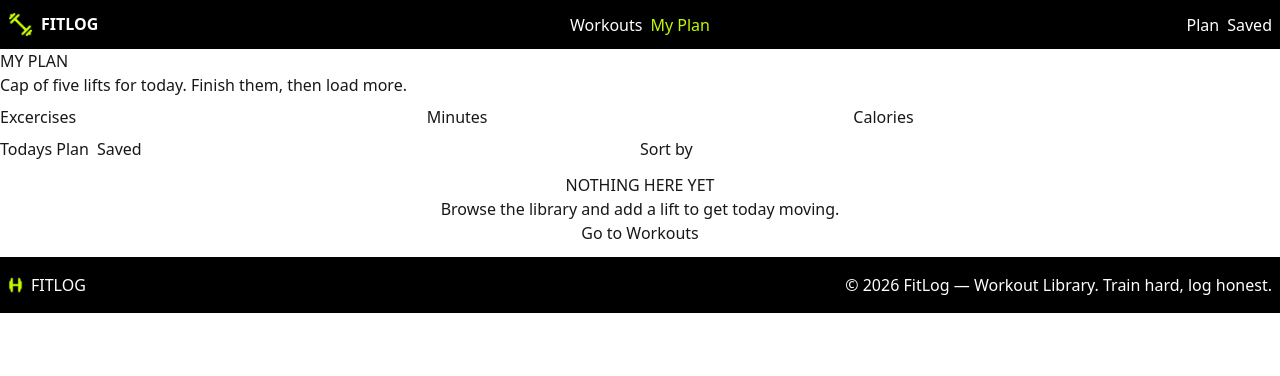
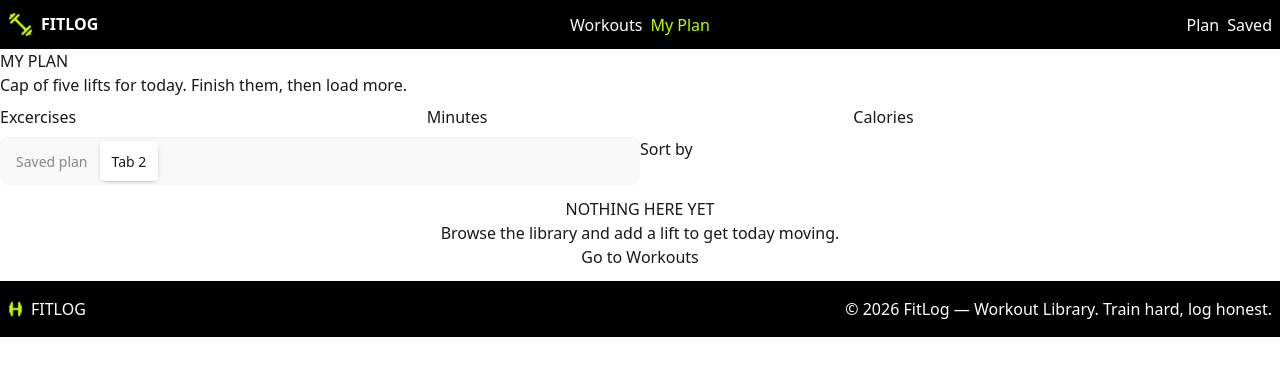
Before and after one commit to litonraha591-hub/fit-log-app, a Next.js app: page /my-plan in a window 1280 px wide. Shown: the top 376 px of the page. Built offline with nearby package versions, Linux system fonts and the light colour scheme.

Commit message:
Add data in todays plan page by context api

```diff
--- /dev/null
+++ b/src/app/components/Button/AddToTodaysPlan.tsx
@@ -0,0 +1,22 @@
+'use client'
+
+import { WorkContext } from '@/context/WorkContext';
+import { IWorkout } from '@/types/workout.types';
+import React, { useContext } from 'react';
+
+const AddToTodaysPlan = ({workout}:{workout:IWorkout}) => {
+    const {savedWorkout, setSavedWorkout} = useContext(WorkContext)
+
+
+    const handleAddToTodaysPlan=(()=>{
+setSavedWorkout([...savedWorkout, workout])
+console.log(savedWorkout, setSavedWorkout, "data");
+    })
+    return (
+        <div>
+              <button className="btn btn-primary" onClick={()=>handleAddToTodaysPlan()}>Add to today`s plan</button>
+        </div>
+    );
+};
+
+export default AddToTodaysPlan;
--- /dev/null
+++ b/src/app/components/Button/SavedForLater.tsx
@@ -0,0 +1,13 @@
+'use client'
+
+import React from 'react';
+
+const SavedForLater = () => {
+    return (
+        <div>
+              <button className="btn btn-success">Saved For Later</button>
+        </div>
+    );
+};
+
+export default SavedForLater;
--- a/src/app/layout.tsx
+++ b/src/app/layout.tsx
@@ -4,6 +4,7 @@ import "./globals.css";
 import Navbar from "./components/Navbar";
 import FooterPage from "./components/FooterPage";
 import WorkoutLibrary from "./workout-library/page";
+import WorkProvider from "@/context/WorkContext";
 
 const geistSans = Geist({
   variable: "--font-geist-sans",
@@ -33,10 +34,13 @@ export default function RootLayout({ children }: LayoutProps<"/">) {
       className={`${geistSans.variable} ${oswald.variable}  ${geistMono.variable} h-full antialiased`}
     >
       <body className="min-h-full flex flex-col">
+        <WorkProvider>
+
         <Navbar></Navbar>
 
         {children}
         <FooterPage></FooterPage>
+        </WorkProvider>
 
       </body>
     </html>
--- a/src/app/my-plan/page.tsx
+++ b/src/app/my-plan/page.tsx
@@ -1,7 +1,14 @@
+"use client";
+import { WorkContext } from "@/context/WorkContext";
+import { IWorkout } from "@/types/workout.types";
+import { discoverValidationDepths } from "next/dist/server/app-render/instant-validation/instant-validation";
+import Image from "next/image";
 import Link from "next/link";
-import React from "react";
+import React, { useContext } from "react";
+import SavedTodaysPlan from "../shared/SavedTodaysPlan";
 
 const MyPlanPage = () => {
+  const { savedWorkout } = useContext(WorkContext);
   return (
     <div className="space-y-2">
       <div>
@@ -14,16 +21,29 @@ const MyPlanPage = () => {
         <p>Calories</p>
       </div>
       <div className="grid grid-cols-2 justify-between">
-        <div className="flex gap-2" >
-          <p>Todays Plan</p>
-          <p>Saved</p>
+        <div role="tablist" className="tabs tabs-box">
+          <a role="tab" className="tab">
+            Saved plan
+          </a>
+          <a role="tab" className="tab tab-active">
+            Tab 2
+          </a>
         </div>
         <p>Sort by</p>
       </div>
       <div className="text-center m-3">
-        <h1>NOTHING HERE YET</h1>
-        <p>Browse the library and add a lift to get today moving.</p>
-        <Link href='/workout-details'>Go to Workouts</Link>
+        {savedWorkout.length > 0 ? (
+          savedWorkout.map((workout: IWorkout) => {
+            return <SavedTodaysPlan key={workout.id} workout={workout}></SavedTodaysPlan>
+          })
+        ) : (
+          <div>
+            <h1>NOTHING HERE YET</h1>
+            <p>Browse the library and add a lift to get today moving.</p>
+          </div>
+        )}
+
+        <Link href="/workout-details">Go to Workouts</Link>
       </div>
     </div>
   );
--- a/src/app/workout-details/[Id]/page.tsx
+++ b/src/app/workout-details/[Id]/page.tsx
@@ -1,4 +1,6 @@
 
+import AddToTodaysPlan from "@/app/components/Button/AddToTodaysPlan";
+import SavedForLater from "@/app/components/Button/SavedForLater";
 import { IWorkout } from "@/types/workout.types";
 import Image from "next/image";
 import React from "react";
@@ -74,8 +76,8 @@ const WorkOutPage = async ({ params }: IWorkOutPageProps) => {
           <p>3. {workout.instructions[2]}</p>
         </div>
         <div className="my-5 flex gap-4">
-          <button className="btn btn-success">Add to today`s plan</button>
-          <button className="btn btn-primary">Save for later</button>
+        <AddToTodaysPlan workout={workout}></AddToTodaysPlan>
+          <SavedForLater></SavedForLater>
         </div>
       </div>
     </div>
--- /dev/null
+++ b/src/context/WorkContext.tsx
@@ -0,0 +1,25 @@
+"use client";
+import React, { createContext, ReactNode, useState } from "react";
+import { IWorkout } from "@/types/workout.types";
+interface IWorkoutContext {
+  savedWorkout: IWorkout[];
+  setSavedWorkout: React.Dispatch<React.SetStateAction<IWorkout[]>>;
+}
+export const WorkContext = createContext<IWorkoutContext>({
+  savedWorkout: [],
+  setSavedWorkout: () => {},
+});
+
+const WorkProvider = ({ children }: { children: ReactNode }) => {
+  const [savedWorkout, setSavedWorkout] = useState<IWorkout[]>([]);
+
+  const sharedData = {
+    savedWorkout,
+    setSavedWorkout,
+  };
+  return (
+    <WorkContext.Provider value={sharedData}>{children}</WorkContext.Provider>
+  );
+};
+
+export default WorkProvider;
```
Also changed, not shown: src/app/shared/SavedTodaysPlan.tsx (added, +19 -0 lines).
